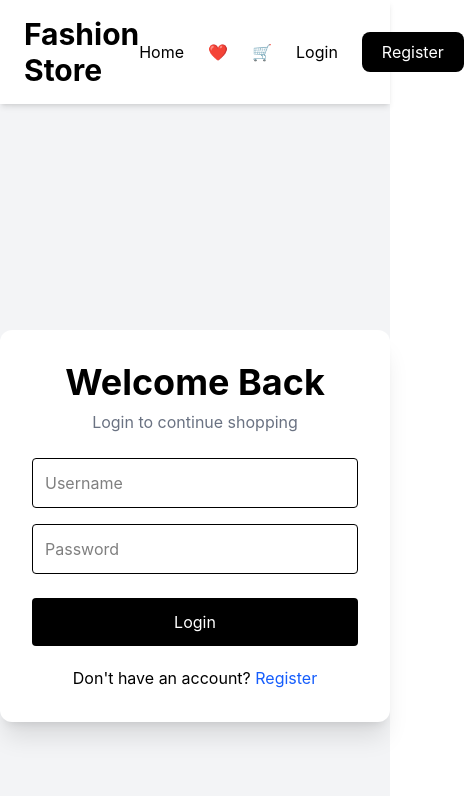
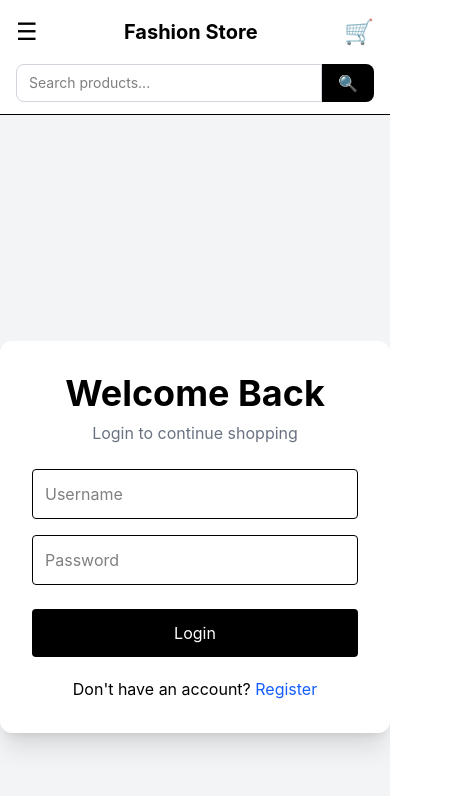
Before and after one commit to Tejal-1980/Ecommerce_clothing_application, a React app in the folder frontend/: page /login in a window 390 px wide. Shown: the top 796 px of the page, 464 px wide, since content can reach past the window. Built offline with nearby package versions, Linux system fonts and the light colour scheme; no server answers; the HTML template or start-up script is replaced by a standard one.

Commit message:
Make navbar mobile responsive

```diff
--- a/frontend/src/components/Navbar.jsx
+++ b/frontend/src/components/Navbar.jsx
@@ -7,7 +7,6 @@ import { useCart } from "../context/CartContext";
 
 function Navbar() {
   const navigate = useNavigate();
-
   const [searchParams] = useSearchParams();
 
   const { user, logout } = useAuth();
@@ -17,9 +16,11 @@ function Navbar() {
   const initialSearch = searchParams.get("search") || "";
 
   const [search, setSearch] = useState(initialSearch);
+  const [menuOpen, setMenuOpen] = useState(false);
 
   const handleLogout = () => {
     logout();
+    setMenuOpen(false);
     navigate("/login");
   };
 
@@ -34,6 +35,7 @@ function Navbar() {
     }
 
     navigate(`/?search=${encodeURIComponent(keyword)}`);
+    setMenuOpen(false);
   };
 
   const clearSearch = () => {
@@ -42,22 +44,35 @@ function Navbar() {
   };
 
   return (
-    <nav className="sticky top-0 z-50 bg-white shadow-md">
+    <nav className="bg-white border-b sticky top-0 z-50">
 
-      <div className="max-w-7xl mx-auto flex items-center justify-between px-6 py-4">
+      {/* ================= TOP BAR ================= */}
+      <div className="max-w-7xl mx-auto px-4 sm:px-6">
 
+        <div className="h-16 flex items-center justify-between gap-4">
+
+          {/* Mobile Menu Button */}
+          <button
+            onClick={() => setMenuOpen(!menuOpen)}
+            className="md:hidden text-2xl"
+            aria-label="Open menu"
+          >
+            {menuOpen ? "✕" : "☰"}
+          </button>
+
+          {/* Logo */}
           <Link
             to="/"
-          className="text-3xl font-bold"
+            className="text-xl sm:text-2xl md:text-3xl font-bold whitespace-nowrap"
           >
             Fashion Store
           </Link>
 
+          {/* Desktop Search */}
           <form
             onSubmit={handleSearch}
-          className="hidden md:flex flex-1 mx-10"
+            className="hidden md:flex flex-1 max-w-2xl mx-6"
           >
-
             <input
               type="text"
               placeholder="Search products..."
@@ -78,16 +93,16 @@ function Navbar() {
 
             <button
               type="submit"
-            className="bg-black text-white px-6 rounded-r-lg hover:bg-gray-800"
+              className="bg-black text-white px-5 rounded-r-lg hover:bg-gray-800"
             >
               🔍
             </button>
-
           </form>
 
-        <div className="flex items-center gap-6">
+          {/* Desktop Navigation */}
+          <div className="hidden md:flex items-center gap-5">
 
-          <Link to="/">
+            <Link to="/" className="hover:font-semibold">
               Home
             </Link>
 
@@ -96,13 +111,11 @@ function Navbar() {
               className="relative"
             >
               ❤️
-
               {wishlist.length > 0 && (
                 <span className="absolute -top-3 -right-3 bg-red-500 text-white rounded-full text-xs px-2">
                   {wishlist.length}
                 </span>
               )}
-
             </Link>
 
             <Link
@@ -110,13 +123,11 @@ function Navbar() {
               className="relative"
             >
               🛒
-
               {cartItems.length > 0 && (
                 <span className="absolute -top-3 -right-3 bg-black text-white rounded-full text-xs px-2">
                   {cartItems.length}
                 </span>
               )}
-
             </Link>
 
             {user && (
@@ -149,7 +160,122 @@ function Navbar() {
 
           </div>
 
+          {/* Mobile Cart */}
+          <Link
+            to="/cart"
+            className="md:hidden relative text-2xl"
+          >
+            🛒
+
+            {cartItems.length > 0 && (
+              <span className="absolute -top-2 -right-2 bg-black text-white rounded-full text-xs px-1.5">
+                {cartItems.length}
+              </span>
+            )}
+          </Link>
+
         </div>
+
+        {/* ================= MOBILE SEARCH ================= */}
+        <form
+          onSubmit={handleSearch}
+          className="md:hidden flex pb-3"
+        >
+          <input
+            type="text"
+            placeholder="Search products..."
+            value={search}
+            onChange={(e) => setSearch(e.target.value)}
+            className="w-full border border-gray-300 rounded-l-lg px-3 py-2 outline-none focus:border-black text-sm"
+          />
+
+          {search && (
+            <button
+              type="button"
+              onClick={clearSearch}
+              className="px-3 border-y border-gray-300"
+            >
+              ✕
+            </button>
+          )}
+
+          <button
+            type="submit"
+            className="bg-black text-white px-4 rounded-r-lg"
+          >
+            🔍
+          </button>
+        </form>
+
+      </div>
+
+      {/* ================= MOBILE MENU ================= */}
+      {menuOpen && (
+        <div className="md:hidden border-t bg-white">
+
+          <div className="px-5 py-4 flex flex-col gap-4">
+
+            <Link
+              to="/"
+              onClick={() => setMenuOpen(false)}
+              className="font-medium"
+            >
+              🏠 Home
+            </Link>
+
+            <Link
+              to="/wishlist"
+              onClick={() => setMenuOpen(false)}
+              className="flex justify-between"
+            >
+              <span>❤️ Wishlist</span>
+
+              {wishlist.length > 0 && (
+                <span className="bg-red-500 text-white rounded-full text-xs px-2 py-1">
+                  {wishlist.length}
+                </span>
+              )}
+            </Link>
+
+            {user && (
+              <Link
+                to="/profile"
+                onClick={() => setMenuOpen(false)}
+              >
+                👤 Profile
+              </Link>
+            )}
+
+            {user ? (
+              <button
+                onClick={handleLogout}
+                className="bg-red-500 text-white py-2 rounded-lg"
+              >
+                Logout
+              </button>
+            ) : (
+              <>
+                <Link
+                  to="/login"
+                  onClick={() => setMenuOpen(false)}
+                >
+                  Login
+                </Link>
+
+                <Link
+                  to="/register"
+                  onClick={() => setMenuOpen(false)}
+                  className="bg-black text-white text-center py-2 rounded-lg"
+                >
+                  Register
+                </Link>
+              </>
+            )}
+
+          </div>
+
+        </div>
+      )}
 
     </nav>
   );
```
Lines whose indentation alone changed are shown as unchanged.
